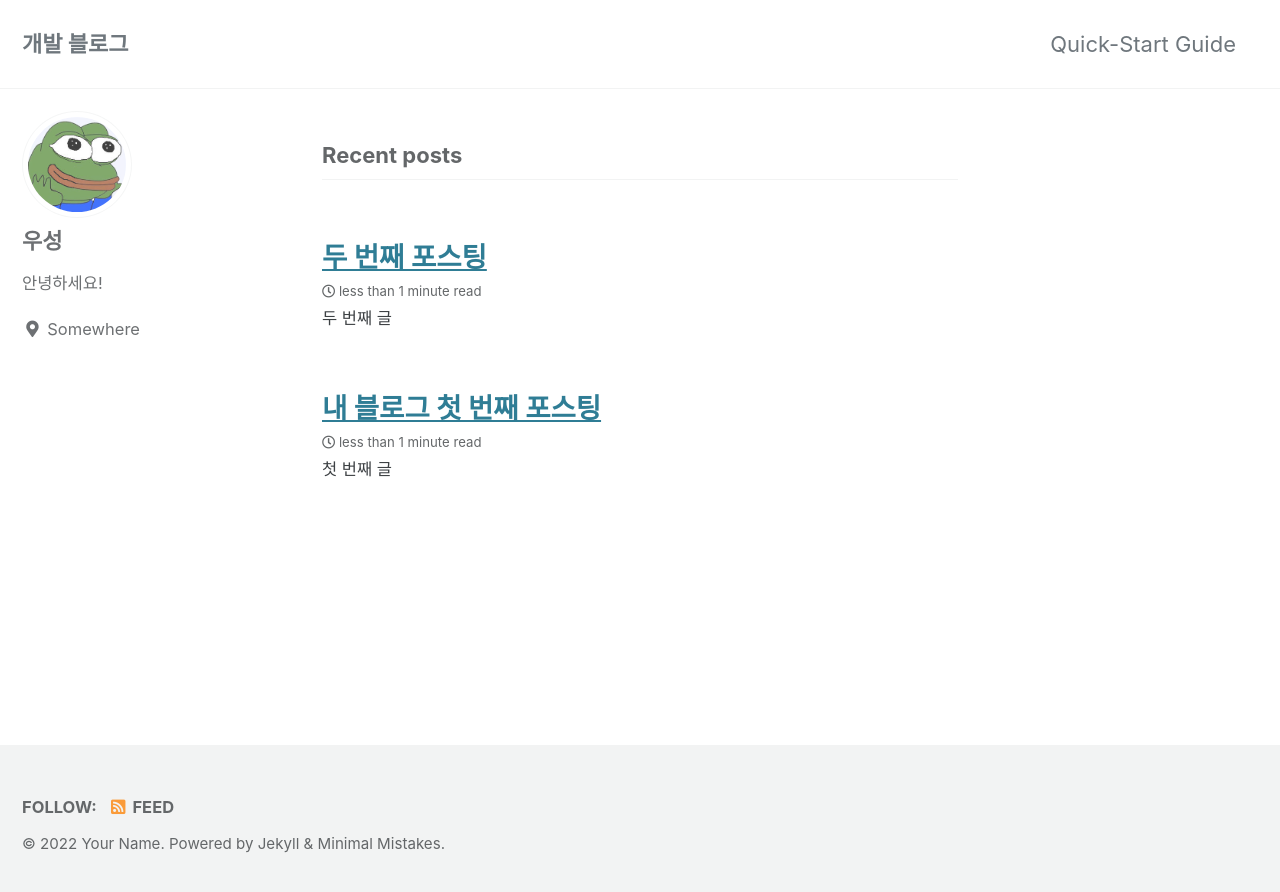
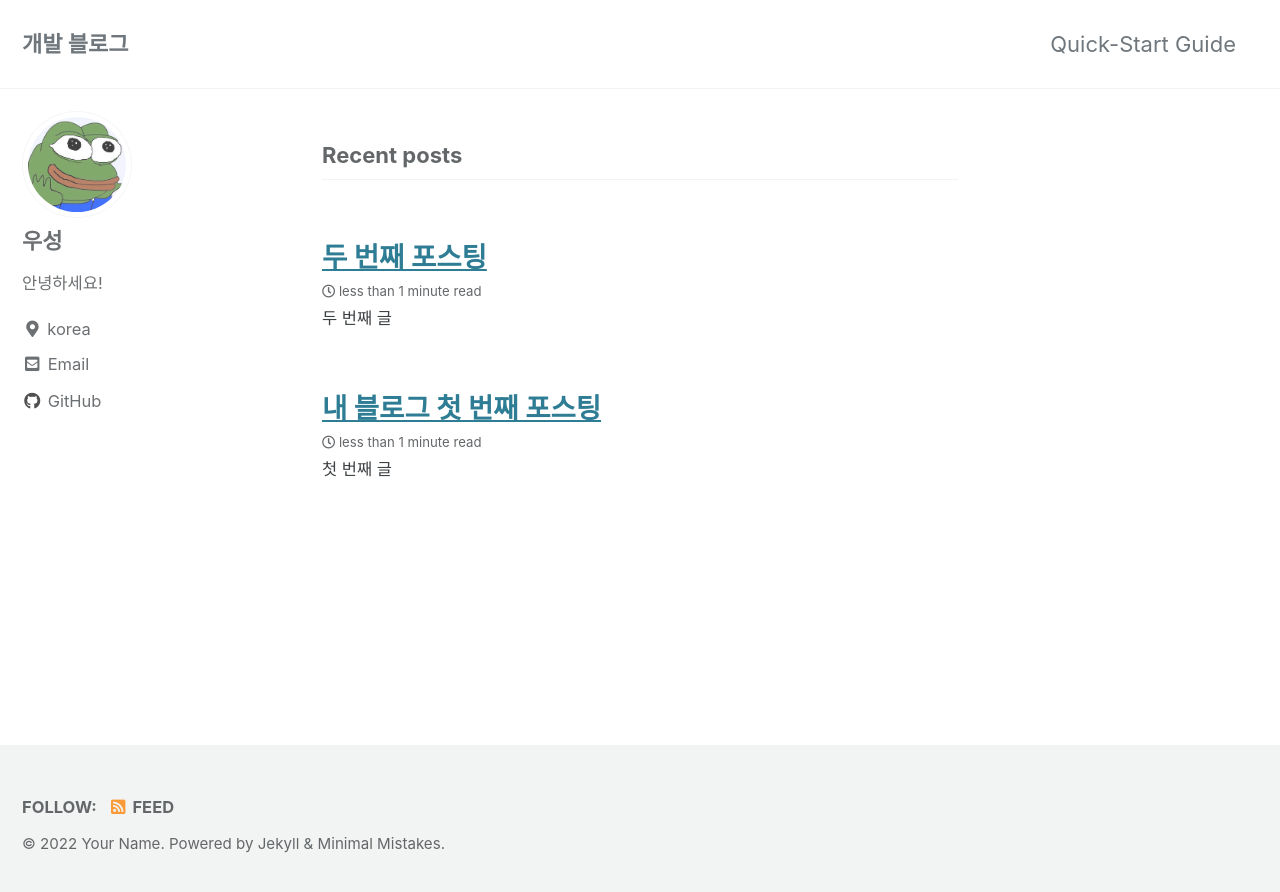
Before and after one commit to wooseongryu/wooseongryu.github.io, a Jekyll site: the page built from index.html, in a window 1280 px wide. Shown: the top 892 px of the page. Built offline with Jekyll 4.4.1, drawn with Linux system fonts in a browser that asks for light colours; cached includes are drawn as plain includes; the list of posts is cut into pages by our own code.

Commit message:
이메일, 깃헙 링크 연결

```diff
--- a/_config.yml
+++ b/_config.yml
@@ -109,11 +109,12 @@ author:
   name             : "우성"
   avatar           : "/assets/images/profile.jpg" # path of avatar image, e.g. "/assets/images/bio-photo.jpg"
   bio              : "안녕하세요!"
-  location         : "Somewhere"
+  location         : "korea"
   email            :
   links:
     - label: "Email"
       icon: "fas fa-fw fa-envelope-square"
+      url: "useong3754@gmail.com"
       # url: "mailto:your.name@email.com"
     - label: "Website"
       icon: "fas fa-fw fa-link"
@@ -126,6 +127,7 @@ author:
       # url: "https://facebook.com/"
     - label: "GitHub"
       icon: "fab fa-fw fa-github"
+      url: "https://github.com/wooseongryu"
       # url: "https://github.com/"
     - label: "Instagram"
       icon: "fab fa-fw fa-instagram"
```
